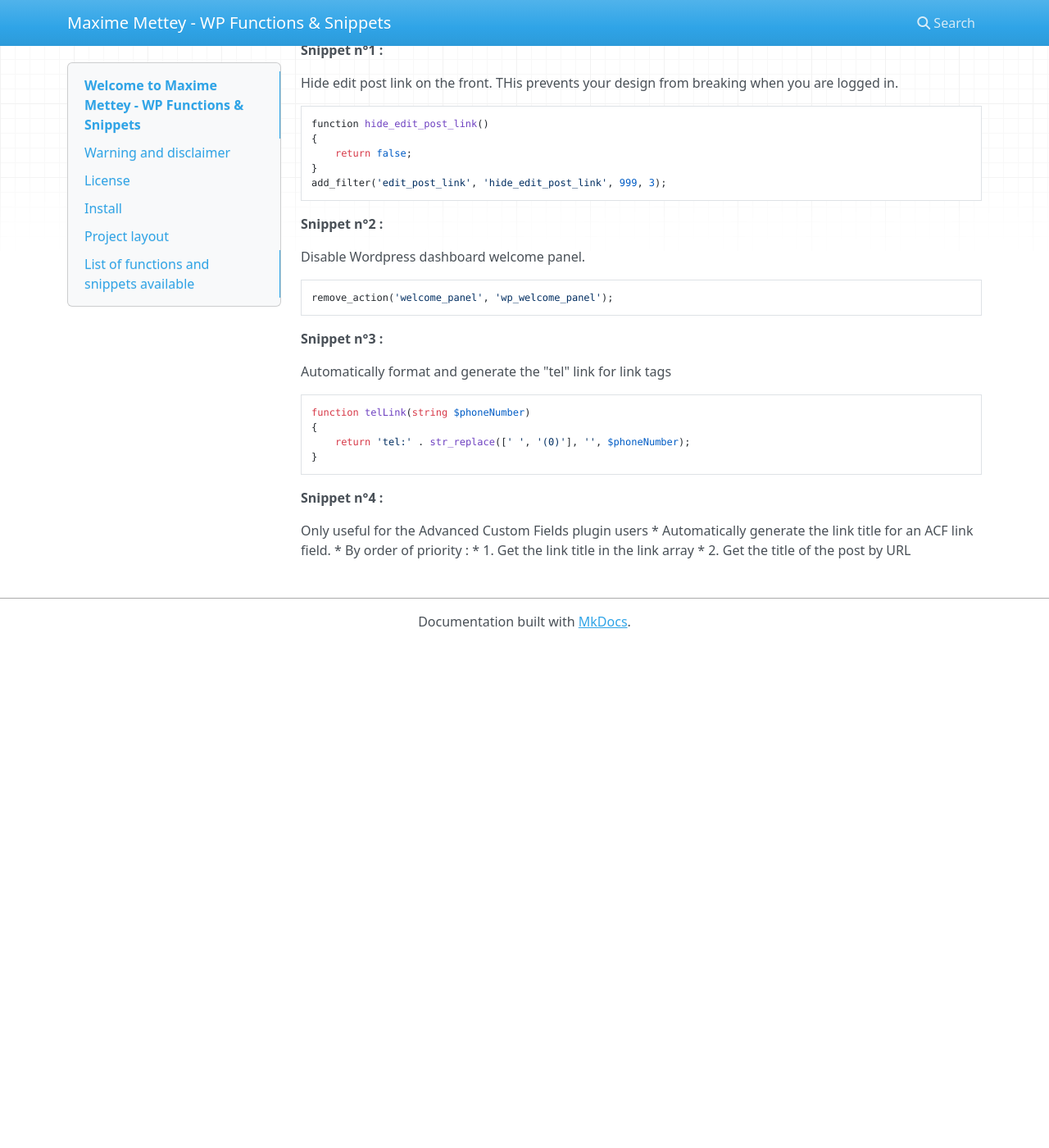
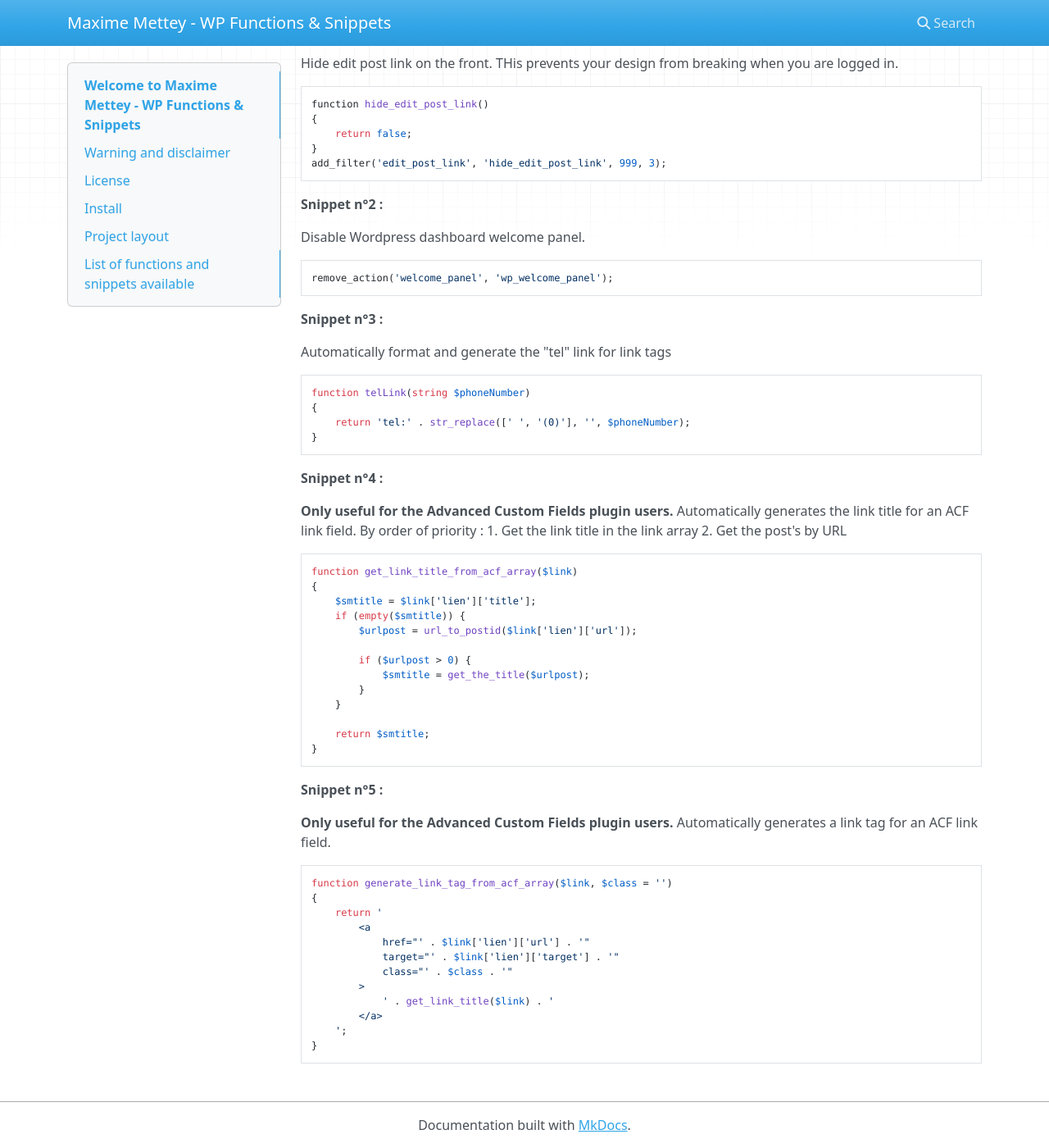
Before and after one commit to MaximeMettey/MaximeMettey-WP-Functions, an MkDocs documentation site: the page built from docs/index.md, in a window 1280 px wide and 1400 px high, scrolled down 2019 px. Shown: the whole window at 82% size. Built offline with MkDocs 1.6.1, drawn with Linux system fonts in a browser that asks for light colours; nearby versions of some CDN libraries; before the commit the page ends 2805 px from its top, so only the background shows below that; some of the changed text lies outside the part shown.

Commit message:
end of documentation and optimize two functions names

````diff
--- a/docs/index.md
+++ b/docs/index.md
@@ -132,8 +131,41 @@ function telLink(string $phoneNumber)
 
 **Snippet n°4 :**
 
-Only useful for the Advanced Custom Fields plugin users
- * Automatically generate the link title for an ACF link field.
- * By order of priority :
- *      1. Get the link title in the link array
- *      2. Get the title of the post by URL
+**Only useful for the Advanced Custom Fields plugin users.** Automatically generates the link title for an ACF link field. By order of priority :
+1. Get the link title in the link array
+2. Get the post's by URL
+
+```
+function get_link_title_from_acf_array($link)
+{
+    $smtitle = $link['lien']['title'];
+    if (empty($smtitle)) {
+        $urlpost = url_to_postid($link['lien']['url']);
+
+        if ($urlpost > 0) {
+            $smtitle = get_the_title($urlpost);
+        }
+    }
+
+    return $smtitle;
+}
+```
+
+**Snippet n°5 :**
+
+**Only useful for the Advanced Custom Fields plugin users.** Automatically generates a link tag for an ACF link field.
+
+```
+function generate_link_tag_from_acf_array($link, $class = '')
+{
+    return '
+        <a
+            href="' . $link['lien']['url'] . '"
+            target="' . $link['lien']['target'] . '"
+            class="' . $class . '"
+        >
+            ' . get_link_title($link) . '
+        </a>
+    ';
+}
+```
````
Also changed, not shown: other parts of docs/index.md (+0 -1 lines), 1 other file.
